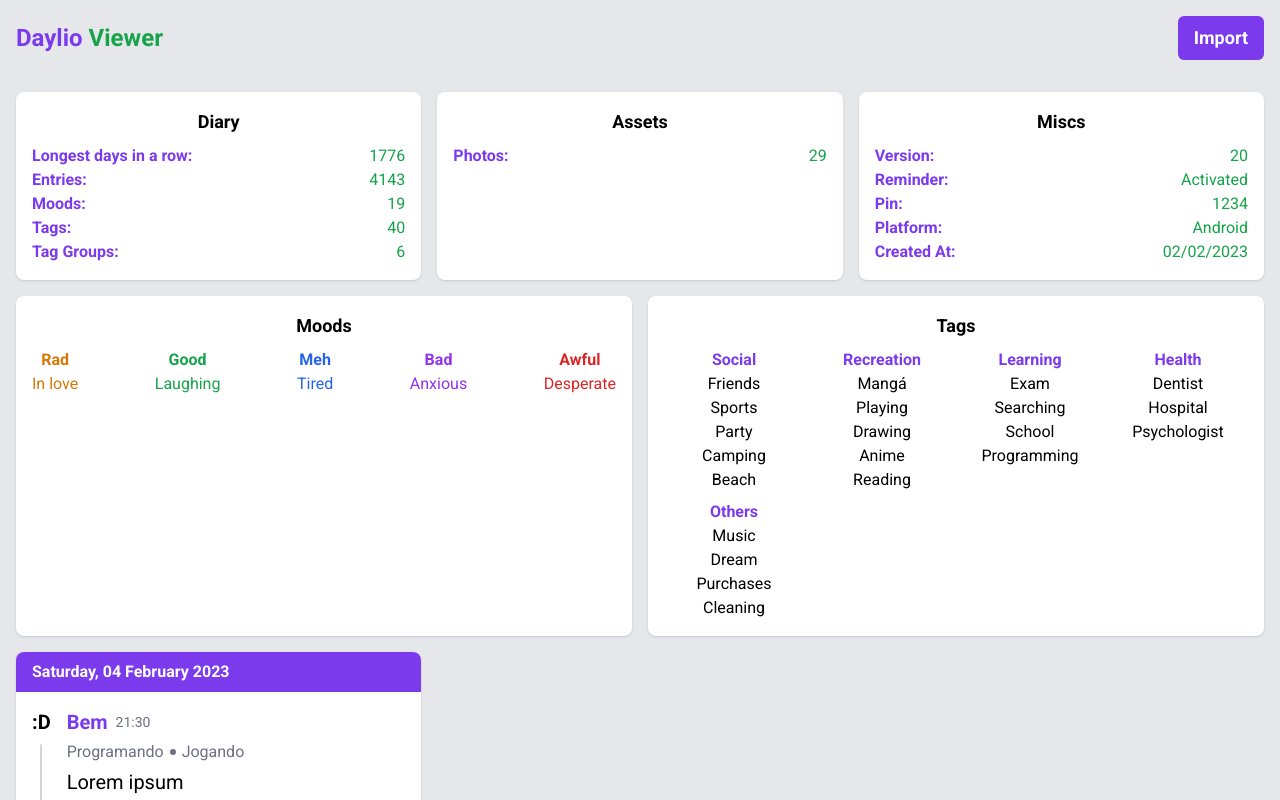
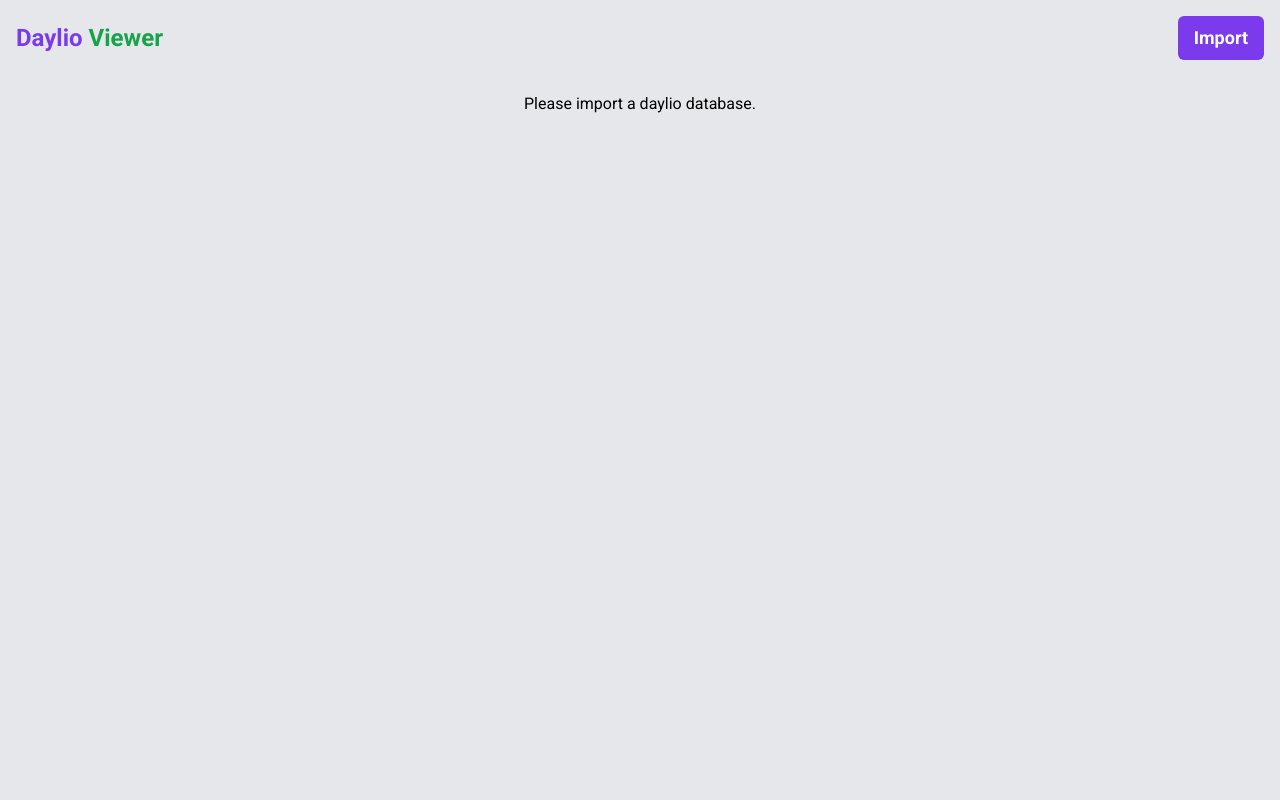
Before and after one commit to Lego4m/daylio-viewer, a React (Create React App) app: page / in a window 1280 px wide. Shown: the top 800 px of the page. Built offline with nearby package versions, Linux system fonts and the light colour scheme.

Commit message:
Add check if the database is not already imported

```diff
--- a/src/App.tsx
+++ b/src/App.tsx
@@ -2,6 +2,8 @@
 
 import { Logo } from './components/Logo';
 import { ImportBackupButton } from './components/ImportBackupButton';
+
+import { isObjectEmpty } from './utils/isObjectEmpty';
 
 import { DaylioDB } from './types/daylio';
 
@@ -16,12 +18,20 @@
         <ImportBackupButton onDatabase={setDatabase} />
       </header>
 
+      {isObjectEmpty(database) ? (
+        <div className="mt-8">
+          <p className="text-center">Please import a daylio database.</p>
+        </div>
+      ) : (
+        <>
           <main className="mt-8 flex flex-col gap-4 md:flex-row">
             <section className="flex flex-1 flex-col rounded-lg bg-white p-4 shadow">
               <h1 className="mb-2 text-center text-lg font-bold">Diary</h1>
 
               <p className="flex flex-row justify-between">
-            <strong className="text-violet-600">Longest days in a row:</strong>
+                <strong className="text-violet-600">
+                  Longest days in a row:
+                </strong>
                 <span className="text-green-600">1776</span>
               </p>
 
@@ -173,7 +183,9 @@
           <ul className="mt-4 grid grid-cols-1 gap-4 md:grid-cols-2 xl:grid-cols-3">
             <li className="rounded-lg bg-white shadow">
               <header className="rounded-t-lg bg-violet-600 py-2 px-4">
-            <h1 className="font-bold text-white">Saturday, 04 February 2023</h1>
+                <h1 className="font-bold text-white">
+                  Saturday, 04 February 2023
+                </h1>
               </header>
 
               <ul className="flex flex-col gap-2 p-4">
@@ -203,11 +215,11 @@
 
                     <p>
                       Lorem ipsum dolor sit amet, consectetur adipiscing elit.
-                  Pellentesque porta auctor orci quis pharetra. In vitae ligula
-                  non ante aliquet congue at in orci. Suspendisse potenti. Duis
-                  placerat lorem a sagittis pretium. Etiam aliquam blandit
-                  finibus. Vestibulum sollicitudin gravida cursus. Mauris tempus
-                  varius nunc non varius.
+                      Pellentesque porta auctor orci quis pharetra. In vitae
+                      ligula non ante aliquet congue at in orci. Suspendisse
+                      potenti. Duis placerat lorem a sagittis pretium. Etiam
+                      aliquam blandit finibus. Vestibulum sollicitudin gravida
+                      cursus. Mauris tempus varius nunc non varius.
                     </p>
 
                     <img src="#" alt="" className="rounded-lg" />
@@ -216,6 +228,8 @@
               </ul>
             </li>
           </ul>
+        </>
+      )}
     </div>
   );
 }
--- /dev/null
+++ b/src/utils/isObjectEmpty.ts
@@ -0,0 +1,3 @@
+export function isObjectEmpty(object: Object) {
+  return Object.keys(object).length === 0;
+}
```
Lines whose indentation alone changed are shown as unchanged.
